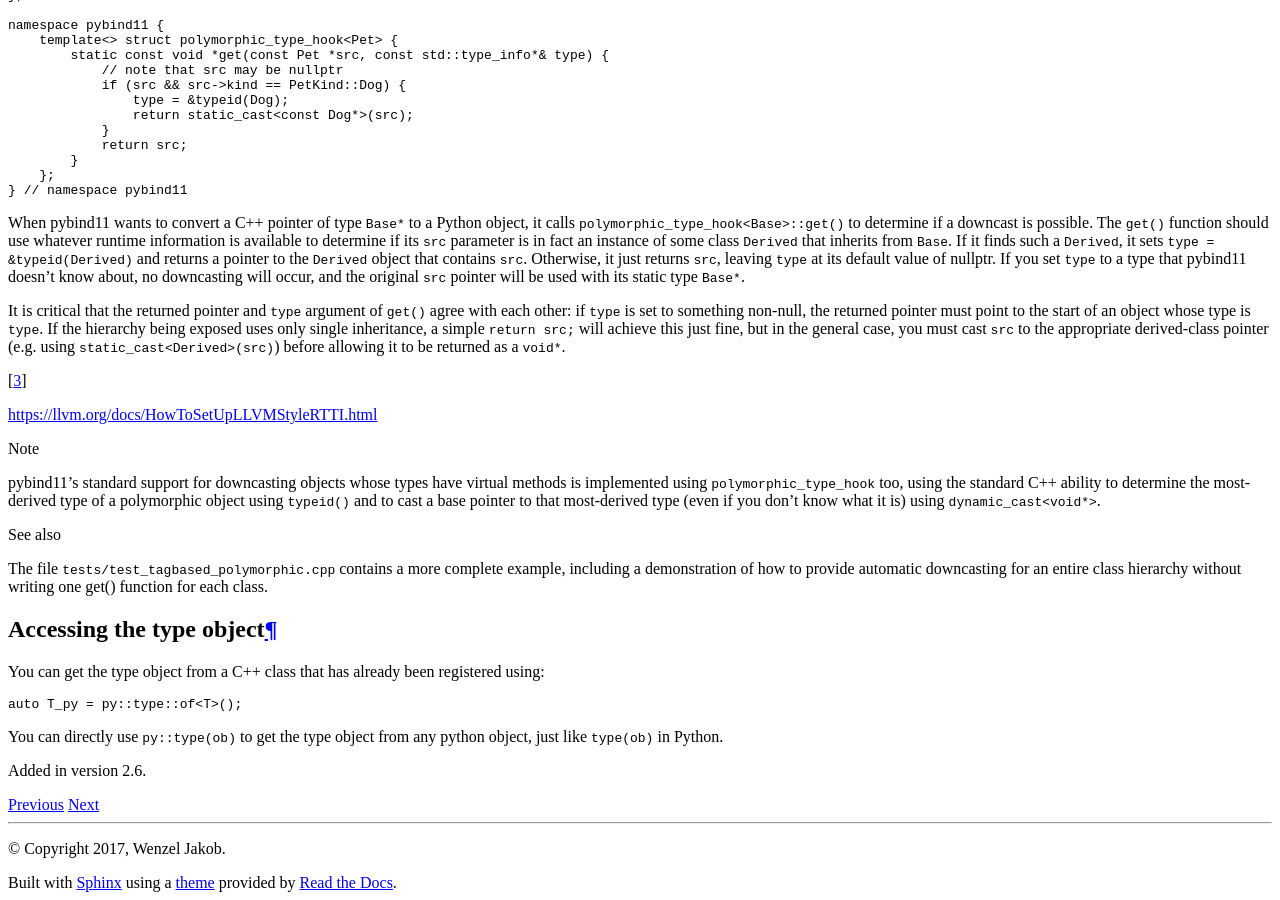
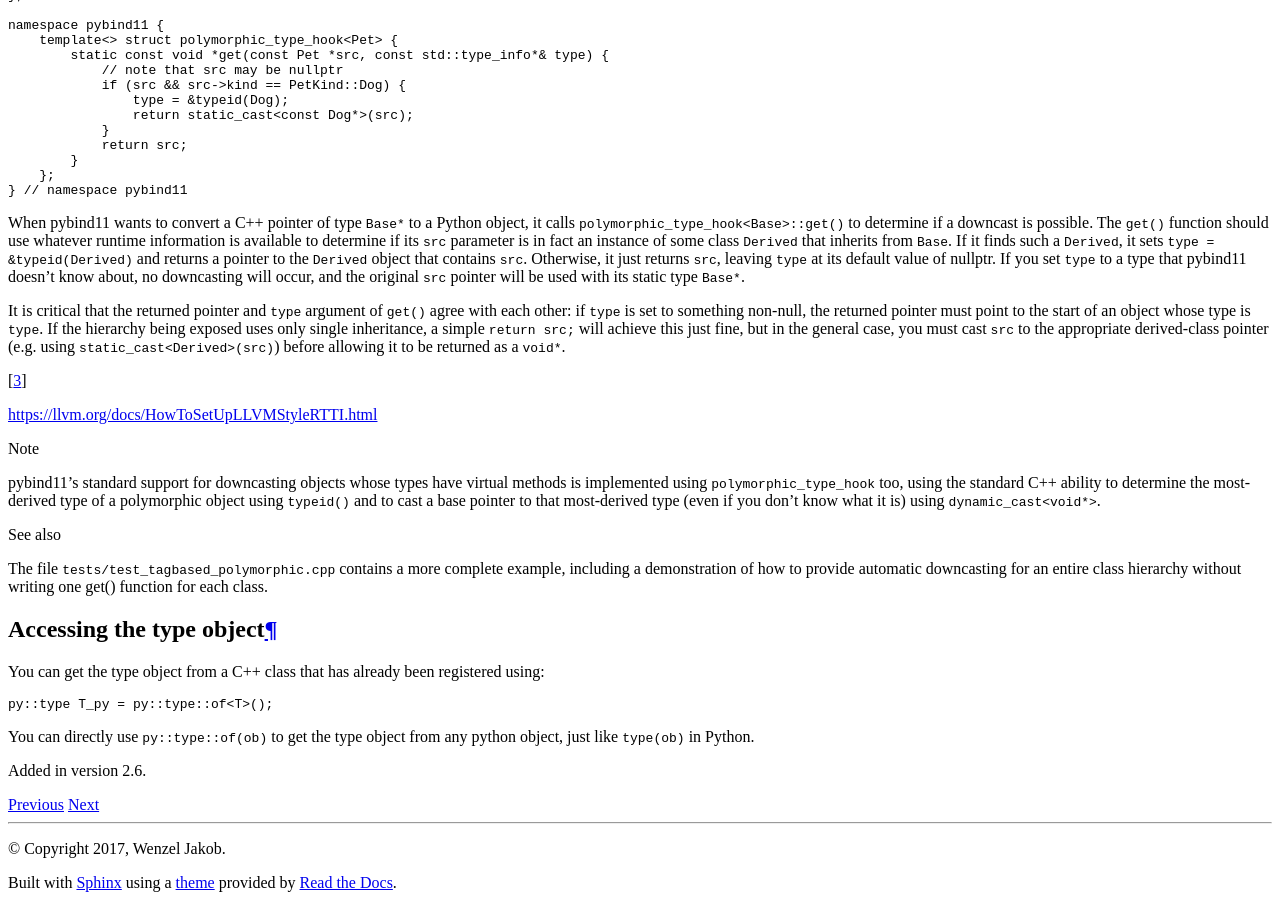
Before and after one commit to pybind/pybind11, a Sphinx documentation site: the page built from docs/advanced/classes.rst, in a window 1280 px wide and 900 px high, scrolled down 14878 px. Built offline with Sphinx 7.4.7 and the Read the Docs theme 2.0.0, drawn with Linux system fonts in a browser that asks for light colours.

Commit message:
refactor: py::object as base

```diff
--- a/docs/advanced/classes.rst
+++ b/docs/advanced/classes.rst
@@ -1240,9 +1240,9 @@ You can get the type object from a C++ class that has already been registered us
 
 .. code-block:: python
 
-    auto T_py = py::type::of<T>();
+    py::type T_py = py::type::of<T>();
 
-You can directly use ``py::type(ob)`` to get the type object from any python
+You can directly use ``py::type::of(ob)`` to get the type object from any python
 object, just like ``type(ob)`` in Python.
 
 .. versionadded:: 2.6
```
Also changed, not shown: 3 other files.
